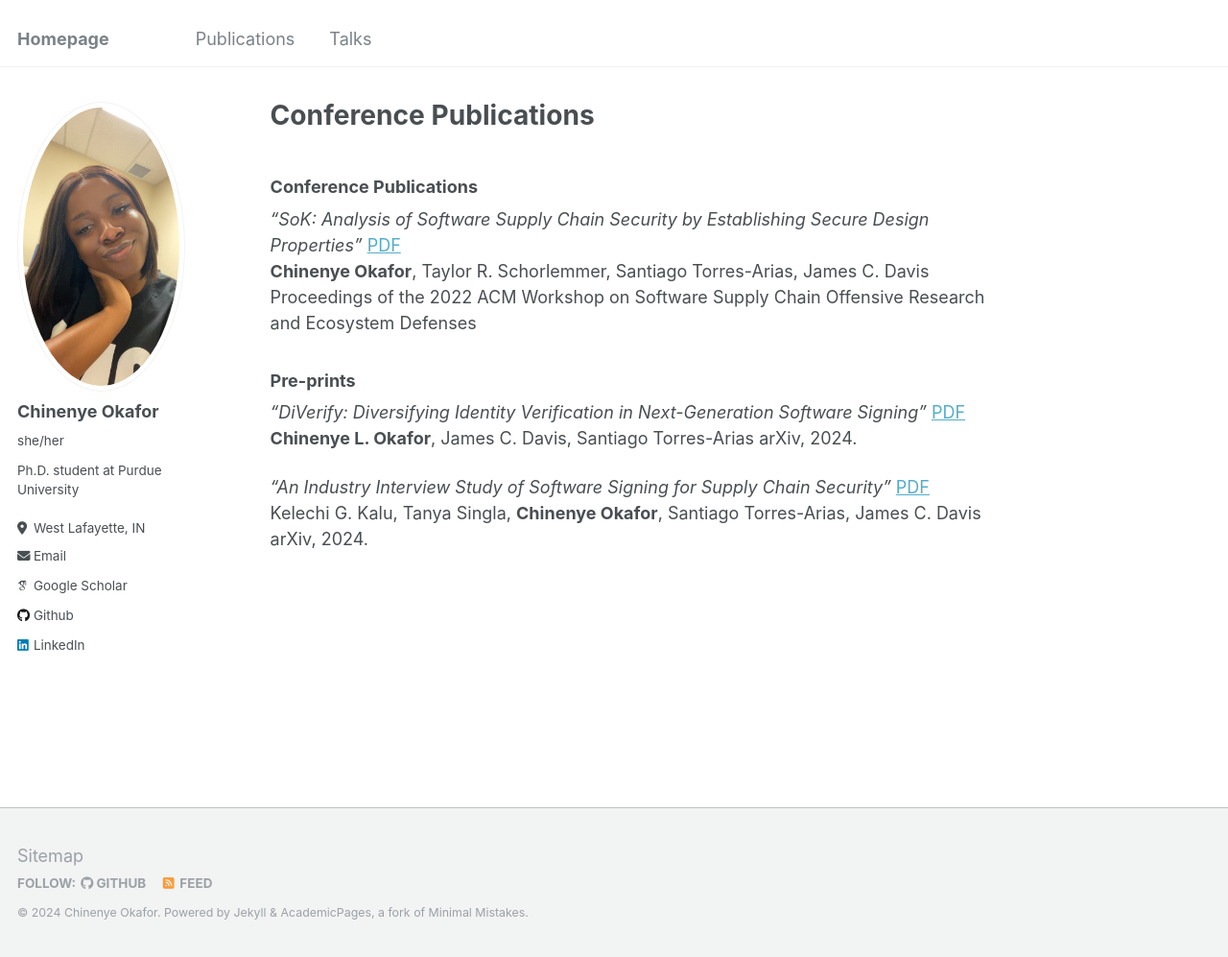
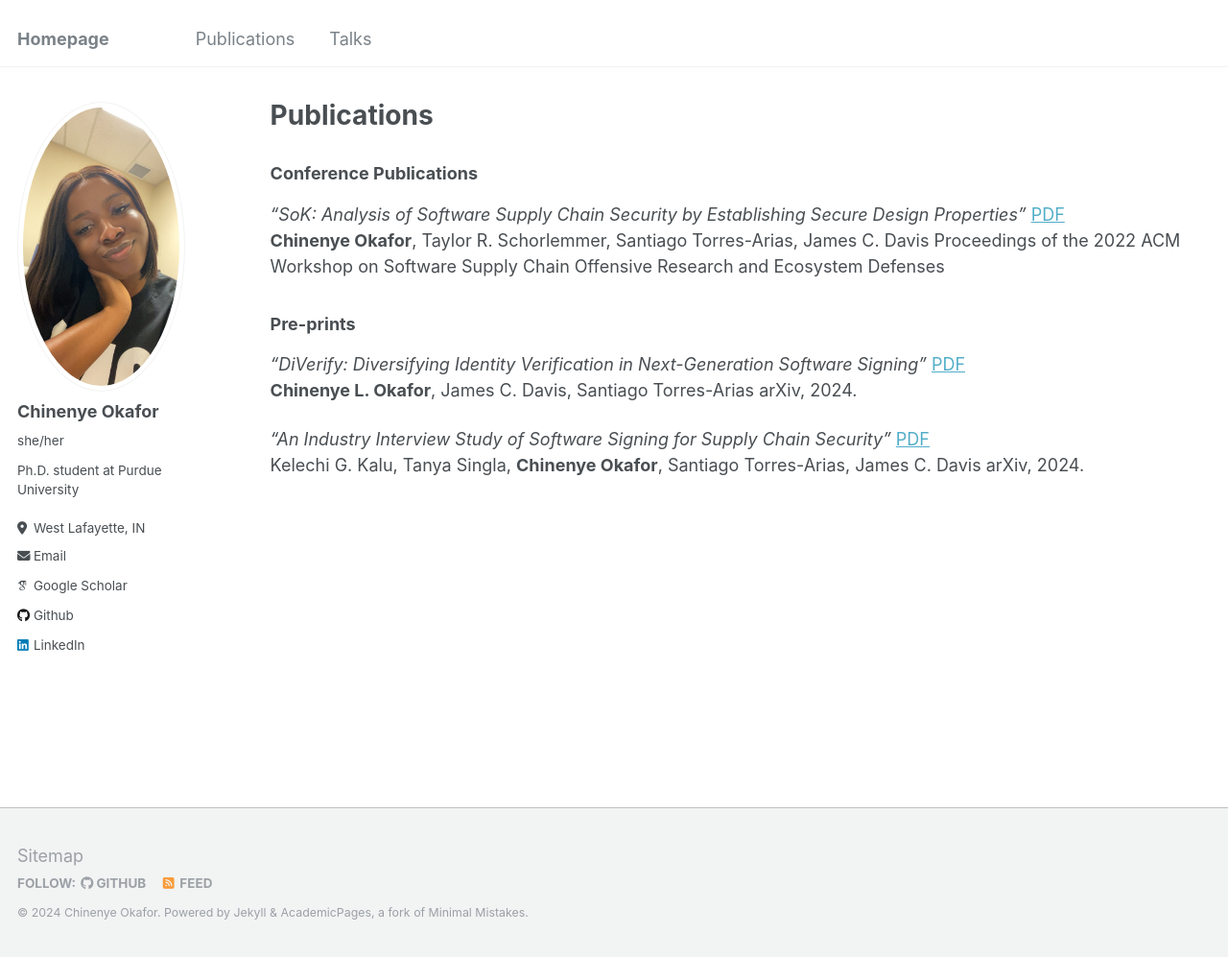
Before and after one commit to chinenyeokafor/chinenyeokafor.github.io, a Jekyll site: the page built from _pages/publications.md, in a window 1280 px wide and 997 px high. Shown: the whole window at 96% size. Built offline with Jekyll 4.4.1, drawn with Linux system fonts in a browser that asks for light colours; some web fonts are replaced; our own code applies the rules of GitHub Pages for plain Markdown files.

Commit message:
update publications

```diff
--- a/_pages/publications.md
+++ b/_pages/publications.md
@@ -1,3 +1,20 @@
+---
+layout: archive
+title: "Publications"
+permalink: /publications/
+author_profile: true
+---
+
+<!-- {% if site.author.googlescholar %}
+  <div class="wordwrap">You can also find my articles on <a href="{{site.author.googlescholar}}">my Google Scholar profile</a>.</div>
+{% endif %}
+
+{% include base_path %}
+
+{% for post in site.publications reversed %}
+  {% include archive-single.html %}
+{% endfor %} -->
+
 
 
 ### Conference Publications
```
